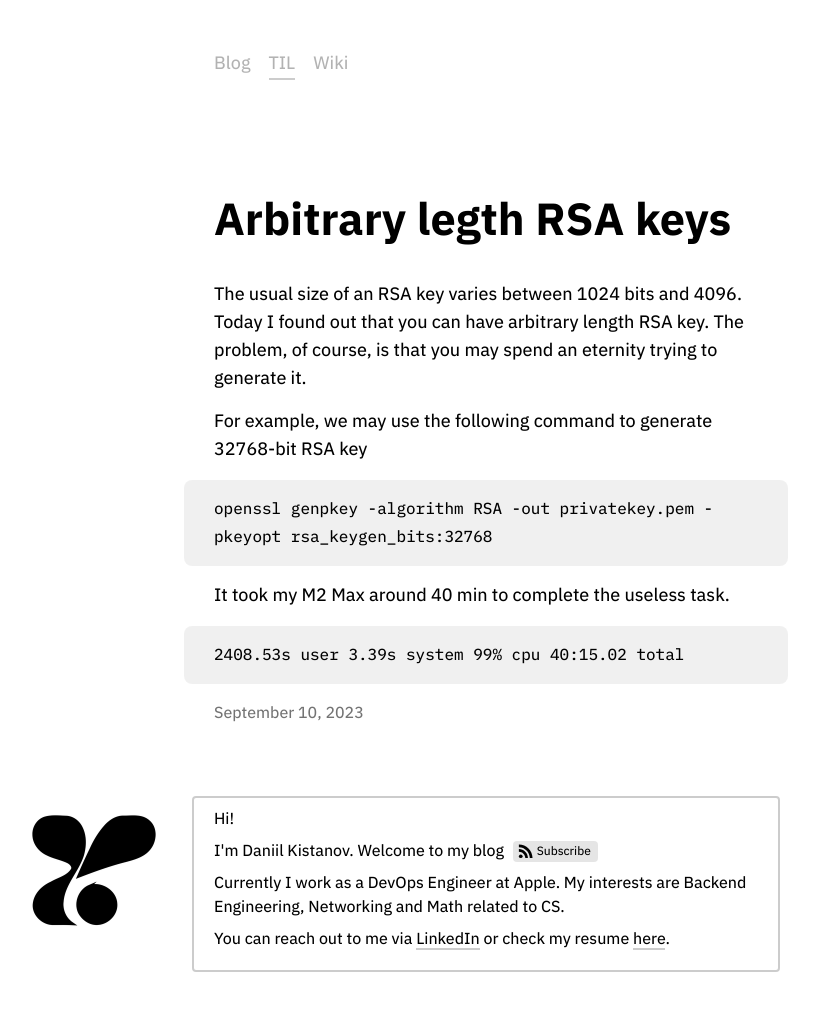
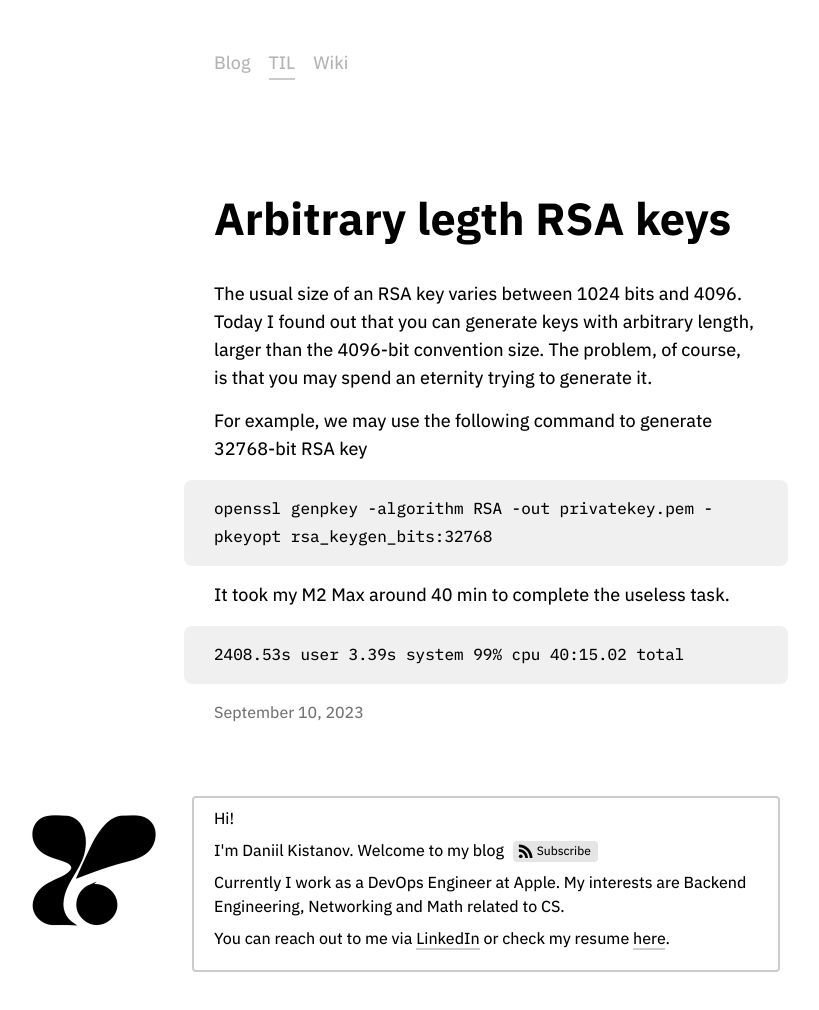
Before and after one commit to kistanovdev/kistanovdev.github.io, a Jekyll site: the page built from _posts/2023-09-10-arbitrary-length-ssh-key.md, in a window 1280 px wide. Shown: the whole page, without its empty margins (155-974 px from the left). Built offline with Jekyll 4.4.1, drawn with Linux system fonts in a browser that asks for light colours.

Commit message:
arbitrary length RSA keys

```diff
--- a/_posts/2023-09-10-arbitrary-length-ssh-key.md
+++ b/_posts/2023-09-10-arbitrary-length-ssh-key.md
@@ -6,7 +6,8 @@ summary: "How to generate large ssh keys"
 ---
 
 The usual size of an RSA key varies between 1024 bits and 4096.
-Today I found out that you can have arbitrary length RSA key.
+Today I found out that you can generate keys with arbitrary length, larger
+than the 4096-bit convention size.
 The problem, of course, is that you may spend an eternity
 trying to generate it.
 
```
